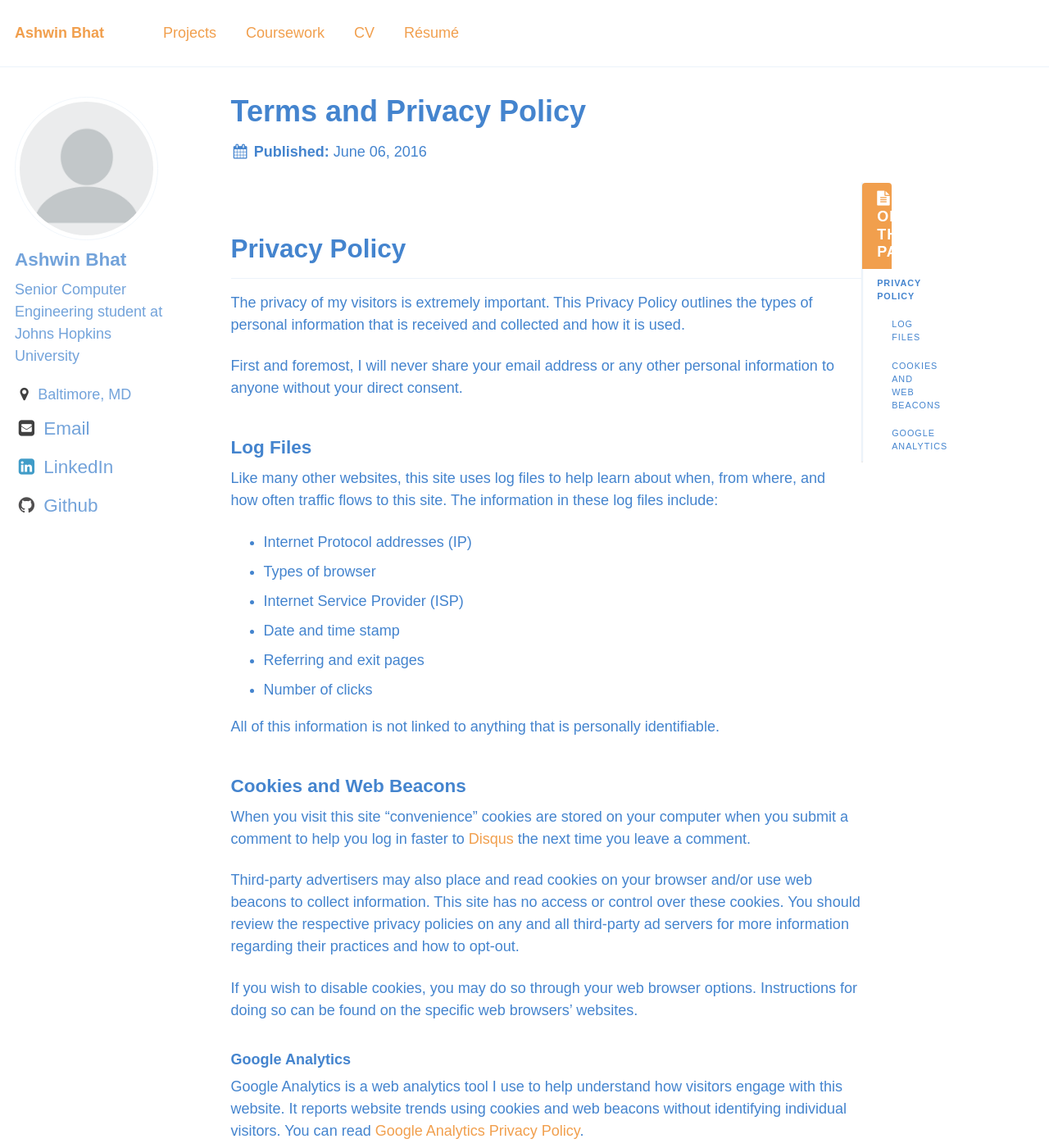
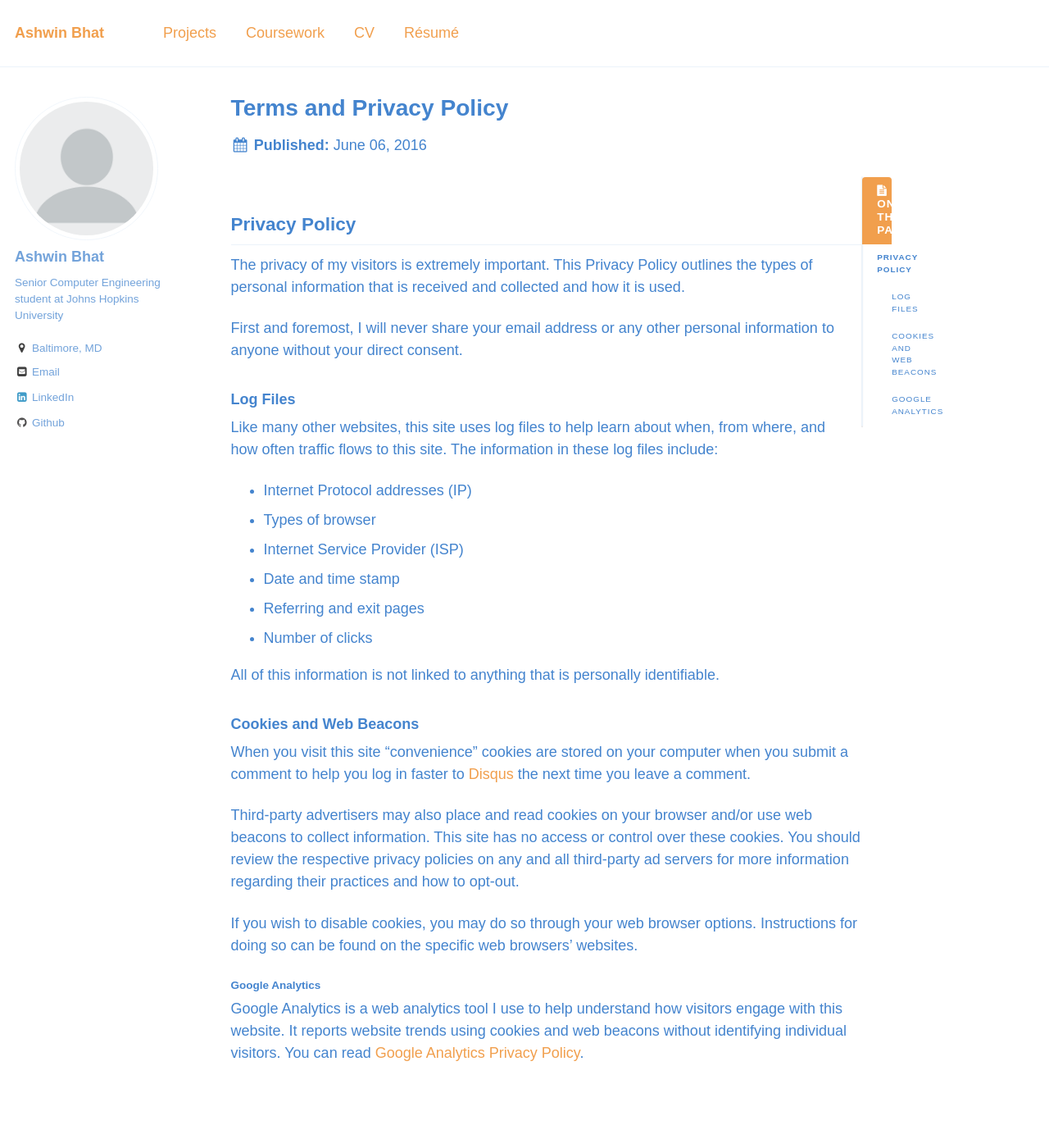
Before and after one commit to The-Shwin/the-shwin.github.io, a Jekyll site: the page built from _pages/terms.md, in a window 1280 px wide and 1400 px high. Shown: the whole window at 82% size. Built offline with Jekyll 4.4.1, drawn with Linux system fonts in a browser that asks for light colours; some web fonts are replaced.

Commit message:
Update _variables.scss

```diff
--- a/_sass/_variables.scss
+++ b/_sass/_variables.scss
@@ -42,14 +42,14 @@
 $caption-font-family        : 'miso-regular', sans-serif;
 
 /* type scale */
-$type-size-1                : 2.75em;    // ~44px
-$type-size-2                : 2.5em;     // ~40px
-$type-size-3                : 2em;       // ~32px
-$type-size-4                : 1.75em;    // ~28px
-$type-size-5                : 1.25em;    // ~20px
-$type-size-6                : 1em;       // ~16px
-$type-size-7                : 0.75em;    // ~12px
-$type-size-8                : 0.6875em;  // ~10px
+$type-size-1                : 2.441em;  // ~39.056px
+$type-size-2                : 1.953em;  // ~31.248px
+$type-size-3                : 1.563em;  // ~25.008px
+$type-size-4                : 1.25em;   // ~20px
+$type-size-5                : 1em;      // ~16px
+$type-size-6                : 0.75em;   // ~12px
+$type-size-7                : 0.6875em; // ~11px
+$type-size-8                : 0.625em;  // ~10px
 
 
 /*
```
